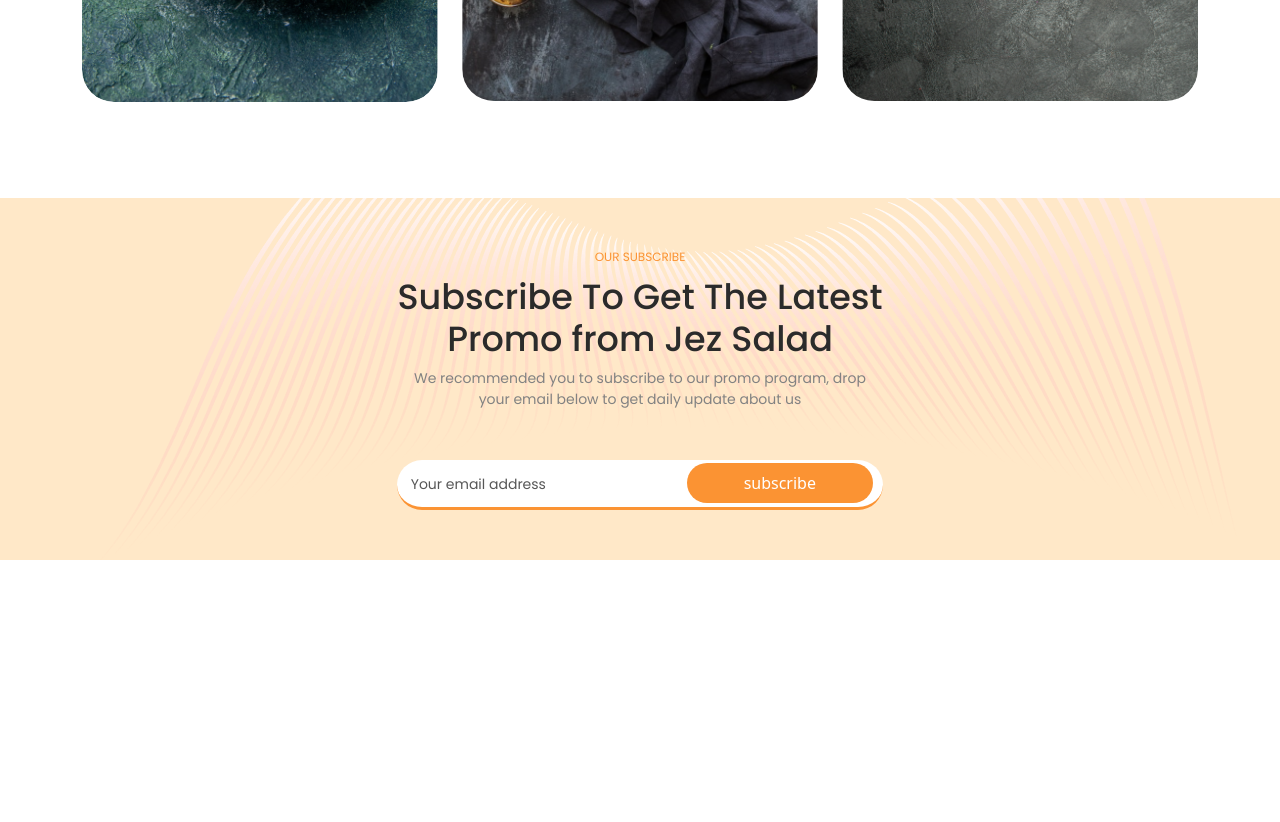
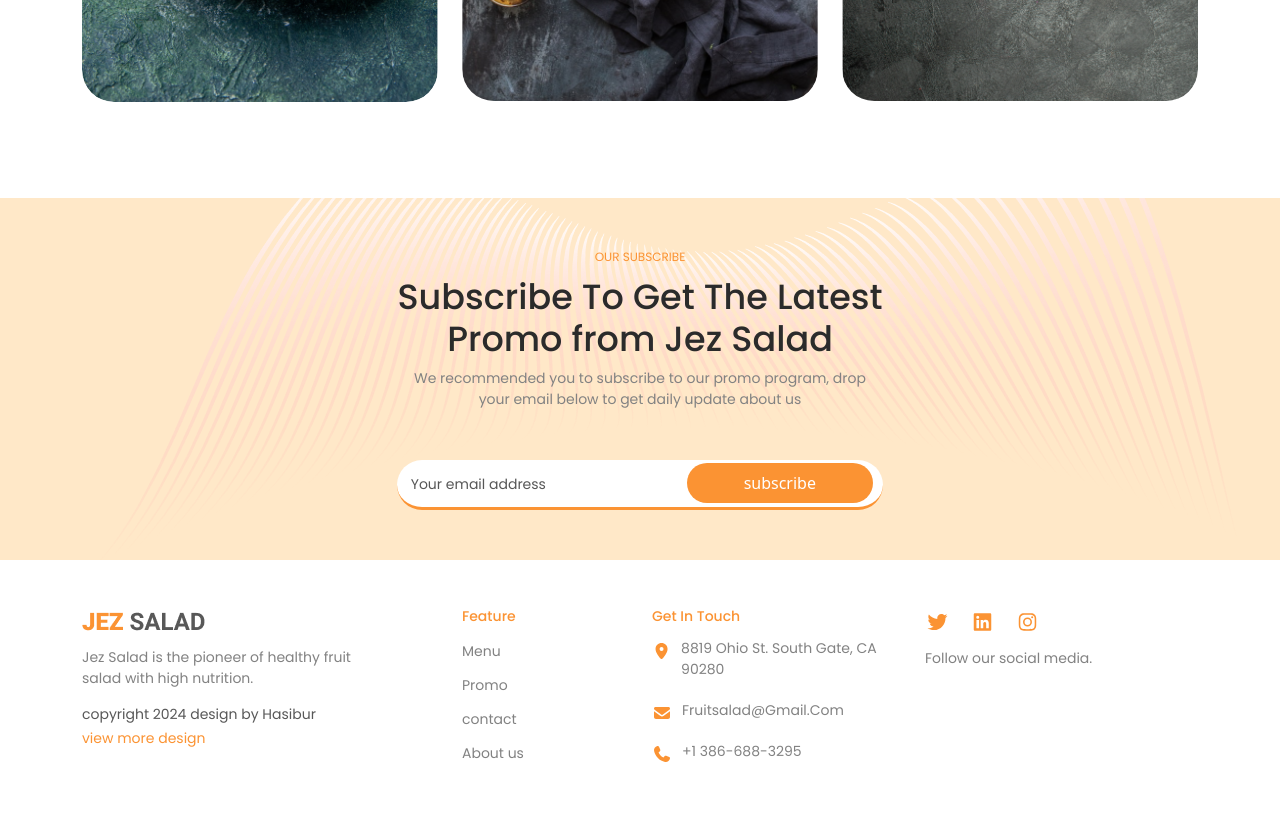
Before and after one commit to hasiburrahmanbiplab/fruit-salad, a plain HTML site: page index.html in a window 1280 px wide. Shown: the part 2239-3061 px from the top of the page. Before the commit the page ends 2799 px from the top, so only its background shows below. Drawn offline with nearby package versions, Linux system fonts and the light colour scheme.

Commit message:
commit-4

```diff
--- a/css/style.css
+++ b/css/style.css
@@ -394,7 +394,7 @@ img{
 .about-slider .slick-dots li{
     width: 10px;
     height: 10px;
-    background-color: var(--eight-two);
+    border: 1px solid var(--btn-color);
     border-radius: 50%;
 }
 .about-slider .slick-dots .slick-active{
@@ -549,3 +549,97 @@ img{
     color: var(--white);
 }
 /* subscribe part End */
+/* footer part start */
+#footer-section{
+    background: var(--white);
+}
+.footer-logo .common-heading p{
+    padding: 15px 0 15px;
+    max-width: 300px;
+}
+.copyright p{
+    font-size: 14px;
+    font-family: var(--font-family);
+    font-weight: 400;
+    color: var(--five-eight);
+}
+.copyright a{
+    font-size: 14px;
+    font-family: var(--font-family);
+    font-weight: 400;
+    color: var(--btn-color);
+}
+.footer-main .feature h5{
+    font-size: 14px;
+    font-family: var(--font-family);
+    font-weight: 500;
+    color: var(--btn-color);
+    text-transform: capitalize;
+    padding-bottom: 5px;
+}
+.footer-main .feature ul li{
+    display: block;
+    margin-bottom: 10px;
+}
+.footer-main .feature ul li a{
+    font-size: 14px;
+    font-family: var(--font-family);
+    font-weight: 400;
+    color: var(--eight-two);
+}
+.footer-main .feature ul li a:hover{
+    color: var(--btn-color);
+}
+.footer-main .contact h5{
+    font-size: 14px;
+    font-family: var(--font-family);
+    font-weight: 500;
+    color: var(--btn-color);
+    text-transform: capitalize;
+    padding-bottom: 5px;
+}
+.footer-main .contact ul{
+    display: flex;
+    flex-direction: column;
+    gap: 20px;
+}
+.footer-main .contact ul li .icon{
+    color: var(--btn-color);
+    padding-top: 5px;
+}
+.footer-main .contact ul li p{
+    font-size: 14px;
+    font-family: var(--font-family);
+    font-weight: 400;
+    color: var(--eight-two);
+}
+.footer-main .contact ul li a{
+    font-size: 14px;
+    font-family: var(--font-family);
+    font-weight: 400;
+    color: var(--eight-two);
+    text-transform: capitalize;
+}
+.footer-main .contact ul li a:hover{
+    color:rgb(0, 0, 255);
+}
+.footer-main .contact ul li{
+    display: flex !important;
+    gap: 10px;
+}
+.footer-main .social-contact ul{
+    display: flex;
+    gap: 20px;
+}
+.footer-main .social-contact ul li a{
+    font-size: 20px;
+    color: var(--btn-color);
+}
+.footer-main .social-contact p{
+    font-size: 14px;
+    font-family: var(--font-family);
+    font-weight: 400;
+    color: var(--eight-two);
+    padding-top: 10px;
+}
+/* footer part End */
--- a/index.html
+++ b/index.html
@@ -305,6 +305,68 @@
       </div>
     </section>
     <!-- subscribe part End -->
+    <!-- footer part start -->
+    <footer id="footer-section">
+      <div class="container">
+        <div class="row footer-main py-5">
+          <div class=" col-12 col-md-4 order-1">
+            <div class="footer-logo">
+              <img src="image/logo.png" alt="">
+              <div class="common-heading">
+                <p>Jez Salad is the pioneer of
+                  healthy fruit salad with
+                  high nutrition.</p>
+              </div>
+              <div class="copyright">
+                <p>copyright 2024 design by Hasibur</p>
+                <a href="https://hasiburrahmanbiplab.github.io/fashion/">view more design</a>
+              </div>
+            </div>
+          </div>
+          <div class="col-12 col-md-2 order-3 order-md-2 pt-5 pt-md-0">
+            <div class="feature">
+              <h5>feature</h5>
+              <ul>
+                <li><a href="#">Menu</a></li>
+                <li><a href="#">Promo</a></li>
+                <li><a href="#">contact</a></li>
+                <li><a href="#">About us</a></li>
+              </ul>
+            </div>
+          </div>
+          <div class="col-12 col-md-3 order-2 order-md-3 pt-5 pt-md-0">
+            <div class="contact">
+              <h5>Get in Touch</h5>
+              <ul>
+                <li class="">
+                  <i class="fa-solid fa-location-dot icon"></i>
+                  <p>8819 Ohio St. South Gate, CA 90280</p>
+                </li>
+                <li>
+                  <i class="fa-solid fa-envelope icon"></i>
+                  <a href="#">fruitsalad@gmail.com</a>
+                </li>
+                <li>
+                  <i class="fa-solid fa-phone icon"></i>
+                  <a href="#">+1 386-688-3295</a>
+                </li>
+              </ul>
+            </div>
+          </div>
+          <div class="col-12 col-md-3 ps-md-5 ps-lg-0 order-4 pt-4 pt-md-0">
+            <div class="social-contact">
+              <ul class="">
+                <li><a href="#"><i class="fa-brands fa-twitter"></i></a></li>
+                <li><a href="#"><i class="fa-brands fa-linkedin"></i></a></li>
+                <li><a href="#"><i class="fa-brands fa-instagram"></i></a></li>
+              </ul>
+              <p>Follow our social media.</p>
+            </div>
+          </div>
+        </div>
+      </div>
+    </footer>
+    <!-- footer part End -->
 
 
 
```
